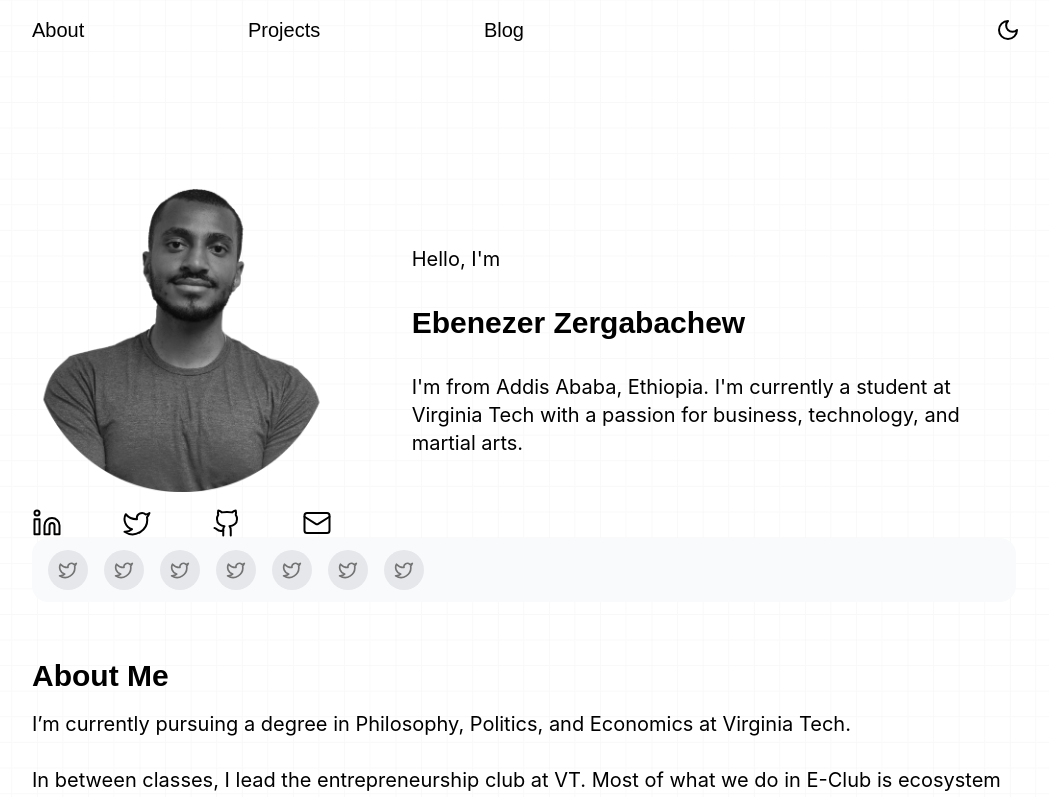
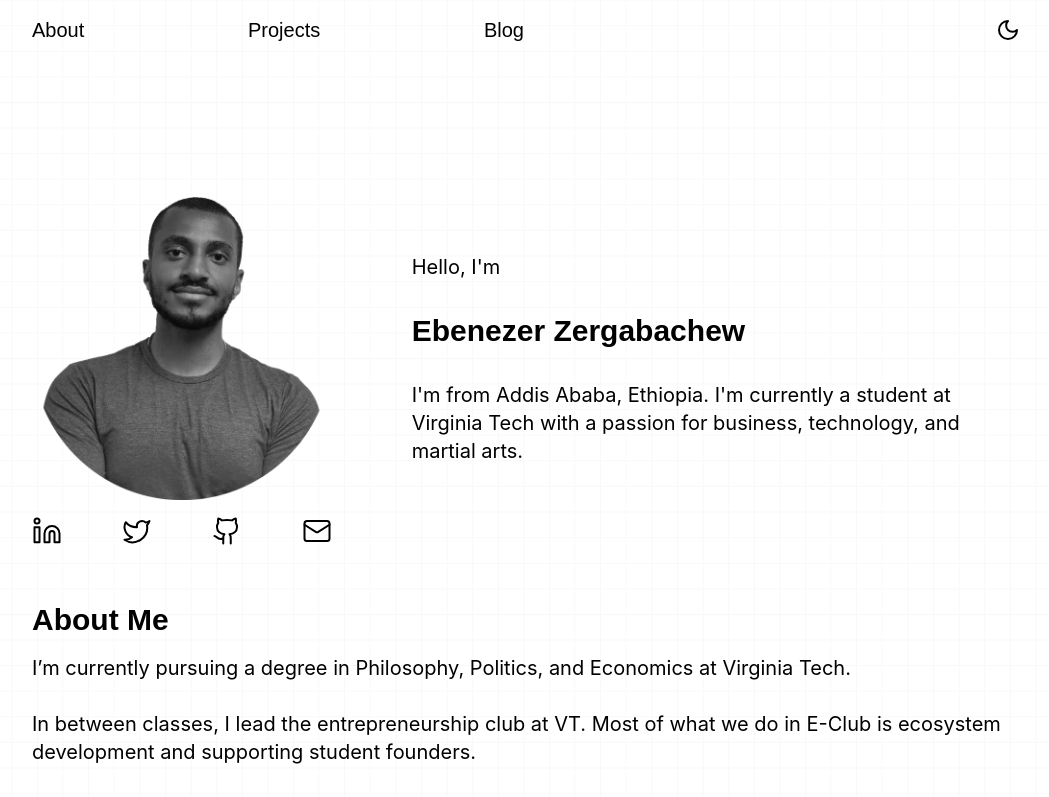
Before and after one commit to EbenZergaw/ebnzr-me, a Next.js app: page / in a window 1280 px wide. Shown: the top 797 px of the page, without its empty margins (116-1165 px from the left). Built offline with nearby package versions, Linux system fonts and the light colour scheme.

Commit message:
mobile menu styling

```diff
--- a/app/globals.css
+++ b/app/globals.css
@@ -20,14 +20,14 @@ div, p, span {
   font-family: "Inter", sans-serif;
 }
 
-.dark h1, .dark h2, .dark h3, .dark .chakra{
+.dark h1, .dark h2, .dark h3, .dark.chakra{
   background: linear-gradient(180deg, white, #999999);
   -webkit-background-clip: text;
   -webkit-text-fill-color: transparent;
 }
 
 @media (max-width: 768px) {
-  .dark h1, .dark h2, .dark h3, .dark .chakra {
+  .dark h1, .dark h2, .dark h3{
     background: none; /* Remove the gradient */
     -webkit-text-fill-color: rgb(226, 226, 226); /* Make the text white */
   }
--- a/app/layout.tsx
+++ b/app/layout.tsx
@@ -21,7 +21,7 @@ export default function RootLayout({
         <div className="lg:w-full max-w-screen-lg mx-auto rounded-md relative lg:flex flex-col antialiased px-5">
           <ThemeProvider>
             <Navbar />
-            <div className="mt-10">{children}</div>
+            <div className="mt-12">{children}</div>
           </ThemeProvider>{" "}
         </div>
         <BackgroundBeams className="z-[-10]"></BackgroundBeams>
--- a/app/page.tsx
+++ b/app/page.tsx
@@ -17,58 +17,6 @@ export default function Home() {
     { href: "https://x.com/EbenZergaw", icon: Twitter },
     { href: "https://github.com/EbenZergaw", icon: Github },
     { href: "mailto:eben.zergaw@gmail.com", icon: Mail },
-  ];
-
-  const links = [
-    {
-      title: "Home",
-      icon: (
-        <Twitter className="h-full w-full text-neutral-500 dark:text-neutral-300" />
-      ),
-      href: "#",
-    },
-
-    {
-      title: "Products",
-      icon: (
-        <Twitter className="h-full w-full text-neutral-500 dark:text-neutral-300" />
-      ),
-      href: "#",
-    },
-    {
-      title: "Components",
-      icon: (
-        <Twitter className="h-full w-full text-neutral-500 dark:text-neutral-300" />
-      ),
-      href: "#",
-    },
-    {
-      title: "Aceternity UI",
-      icon:  <Twitter className="h-full w-full text-neutral-500 dark:text-neutral-300" />,
-      href: "#",
-    },
-    {
-      title: "Changelog",
-      icon: (
-        <Twitter className="h-full w-full text-neutral-500 dark:text-neutral-300" />
-      ),
-      href: "#",
-    },
-
-    {
-      title: "Twitter",
-      icon: (
-        <Twitter className="h-full w-full text-neutral-500 dark:text-neutral-300" />
-      ),
-      href: "#",
-    },
-    {
-      title: "GitHub",
-      icon: (
-        <Twitter className="h-full w-full text-neutral-500 dark:text-neutral-300" />
-      ),
-      href: "#",
-    },
   ];
 
   return (
@@ -106,11 +54,6 @@ export default function Home() {
           </p>
         </div>
       </div>
-
-      <FloatingDock
-        mobileClassName="translate-y-20" // only for demo, remove for production
-        items={links}
-      />
 
       <h2 className="text-3xl mt-14 mb-4 lg:mx-0 mx-auto font-bold">
         About Me
--- a/components/Navbar.tsx
+++ b/components/Navbar.tsx
@@ -5,6 +5,7 @@ import ThemeToggle from "./theme/theme-toggle";
 import { usePathname } from "next/navigation";
 import { AlignJustify, X } from "lucide-react";
 import path from "path";
+import { FloatingDock } from "./ui/floating-dock";
 
 function Navbar() {
   const pathname = usePathname();
@@ -12,11 +13,12 @@ function Navbar() {
 
   const mobileMenuRef = useRef<HTMLDivElement | null>(null);
 
-  const LINKS = [
+  const links = [
     { href: "/", label: "About" },
     { href: "/projects", label: "Projects" },
     { href: "/posts", label: "Blog" },
   ];
+
 
   // Handle closing mobile menu when clicking outside
   useEffect(() => {
@@ -46,10 +48,10 @@ function Navbar() {
   return (
     <>
       {/* Desktop NAV */}
-      <div className="hidden lg:block lg:flex lg:items-center mt-4 z-0 chakra text-xl mb-20">
+      <div className="hidden lg:block lg:flex lg:items-center mt-4 z-50 chakra text-xl mb-20">
         <div className="w-full mx-auto">
           <div className="lg:w-1/2 lg:flex lg:items-center lg:justify-between chakra !font-extralight">
-            {LINKS.map((link) => (
+            {links.map((link) => (
               <Link href={link.href} key={link.href}>
                 <span
                   className={`hover:font-medium chakra
@@ -71,56 +73,12 @@ function Navbar() {
         </div>
       </div>
 
-      {/* MOBILE NAV */}
-      <div className="lg:hidden flex items-center justify-between py-4 z-40">
-        <Link href={"/"}>
-          <h3 className="text-lg font-medium">Ebenezer Zergabachew</h3>
-        </Link>
-        <AlignJustify onClick={() => setIsMobileMenuOpen(true)} size={32} />
-      </div>
 
-      {isMobileMenuOpen && (
-        <div className="fixed inset-0 bg-black/50 backdrop-blur-sm z-40 flex justify-center">
-          {/* Centered mobile menu */}
-          <div
-            ref={mobileMenuRef}
-            className="z-50 h-fit relative top-40 bg-white dark:bg-[#0B0E13] rounded-md p-6 w-2/3 border border-black dark:border-white/50"
-          >
-            {/* Close button */}
-            <div className="flex items-center justify-between">
-              <div className="chakra text-xl font-bold">Menu</div>
-              <button onClick={() => setIsMobileMenuOpen(false)}>
-                <X />
-              </button>
-            </div>
 
-            {/* Mobile Menu Links */}
-            <div className="flex flex-col gap-5 mt-8">
-              {LINKS.map((link) => (
-                <Link
-                  href={link.href}
-                  key={link.href}
-                  onClick={handleLinkClick}
-                  className="ml-2"
-                >
-                  <span
-                    className={`text-xl chakra ${
-                      pathname.includes(link.href) ? "font-medium" : ""
-                    }`}
-                  >
-                    {link.label}
-                  </span>
-                </Link>
-              ))}
+        <FloatingDock
+          items={links}
+        />
 
-              <div className="border w-fit flex float-right items-center mx- auto px-2 rounded-md border-gray-400">
-                <div className="text-xl chakra mr-2">Theme</div>
-                <ThemeToggle />
-              </div>
-            </div>
-          </div>
-        </div>
-      )}
     </>
   );
 }
--- a/components/ui/background-beams.tsx
+++ b/components/ui/background-beams.tsx
@@ -11,11 +11,11 @@ export const BackgroundBeams = React.memo(
     const paths = [
       // "M-380 -189L684 875",
       // "M-373 -197L691 867",
-      "M-366 -205L698 859",
-      "M-359 -213L705 851",
-      "M-352 -221L712 843",
-      "M-345 -229L719 835",
-      "M-338 -237L726 827",
+      "M-366 -205L698 8590",
+      "M-359 -213L705 8510",
+      "M-352 -221L712 8430",
+      "M-345 -229L719 8350",
+      "M-338 -237L726 8270",
       // "M-331 -245L733 819",
       // "M-324 -253L740 811",
       // "M-317 -261L747 803",
@@ -44,8 +44,8 @@ export const BackgroundBeams = React.memo(
       // "M-156 -445L908 619",
       // "M-149 -453L915 611",
       // "M-142 -461L922 603",
-      "M-135 -469L929 595",
-      "M-128 -477L936 587",
+      "M-135 -469L929 5950",
+      "M-128 -477L936 5870",
       "M-121 -485L943 579",
       "M-114 -493L950 571",
       "M-107 -501L957 563",
--- a/components/ui/floating-dock.tsx
+++ b/components/ui/floating-dock.tsx
@@ -1,34 +1,24 @@
-/**
- * Note: Use position fixed according to your needs
- * Desktop navbar is better positioned at the bottom
- * Mobile navbar is better positioned at bottom right.
- **/
-
 import { cn } from "@/lib/utils";
 import { IconLayoutNavbarCollapse } from "@tabler/icons-react";
 import {
   AnimatePresence,
-  MotionValue,
   motion,
-  useMotionValue,
-  useSpring,
-  useTransform,
 } from "framer-motion";
 import Link from "next/link";
-import { useRef, useState } from "react";
+import { useRef, useState, useEffect } from "react";
+import { useTheme } from "next-themes";
+import { Moon, Sun } from "lucide-react";
 
 export const FloatingDock = ({
   items,
-  desktopClassName,
   mobileClassName,
 }: {
-  items: { title: string; icon: React.ReactNode; href: string }[];
+  items: { label: string; href: string }[];
   desktopClassName?: string;
   mobileClassName?: string;
 }) => {
   return (
     <>
-      <FloatingDockDesktop items={items} className={desktopClassName} />
       <FloatingDockMobile items={items} className={mobileClassName} />
     </>
   );
@@ -38,29 +28,86 @@ const FloatingDockMobile = ({
   items,
   className,
 }: {
-  items: { title: string; icon: React.ReactNode; href: string }[];
+  items: { label: string; href: string }[];
   className?: string;
 }) => {
   const [open, setOpen] = useState(false);
+  const menuRef = useRef<HTMLDivElement>(null);
+  const buttonRef = useRef<HTMLButtonElement>(null); // Ref for the menu button
+  const { theme, setTheme } = useTheme();
+  const [buttonClicked, setButtonClicked] = useState(false); // Flag to track button clicks
+
+  useEffect(() => {
+    const handleClickOutside = (event: MouseEvent) => {
+      if (
+        menuRef.current &&
+        !menuRef.current.contains(event.target as Node) &&
+        !buttonRef.current?.contains(event.target as Node) // Exclude button click from being considered an outside click
+      ) {
+        setOpen(false);
+      }
+    };
+
+    if (open) {
+      document.addEventListener("mousedown", handleClickOutside);
+    } else {
+      document.removeEventListener("mousedown", handleClickOutside);
+    }
+
+    return () => {
+      document.removeEventListener("mousedown", handleClickOutside);
+    };
+  }, [open]);
+
+  const toggleMenu = () => {
+    setButtonClicked(true);
+    setOpen((prevOpen) => !prevOpen);
+  };
+
+  useEffect(() => {
+    if (buttonClicked) {
+      setButtonClicked(false); // Reset flag after the button has been clicked
+    }
+  }, [buttonClicked]);
+
   return (
-    <div className={cn("relative block md:hidden", className)}>
+    <div className="w-full fixed z-50 md:hidden">
+      <span
+        ref={buttonRef} // Attach ref to button
+        onClick={toggleMenu}
+        className={`
+          rounded-md fixed right-4 top-4
+          font-semibold chakra
+          text-black dark:text-white/40
+          text-opacity-40
+          ${open && "opacity-100 dark:text-white/100 text-opacity-100"}
+          backdrop-blur-[2px] px-2 py-1 pr-0
+          `}
+      >
+        MENU
+      </span>
+
+      <div
+        ref={menuRef} // Reference the menu container
+        className={cn("w-1/2 fixed right-4 block md:hidden z-50", className)}
+      >
         <AnimatePresence>
           {open && (
             <motion.div
               layoutId="nav"
-            className="absolute bottom-full mb-2 inset-x-0 flex flex-col gap-2"
+              className="absolute top-full h-fit mb-2 flex flex-col gap-2 w-full right-0"
             >
               {items.map((item, idx) => (
                 <motion.div
-                key={item.title}
-                initial={{ opacity: 0, y: 10 }}
+                  key={item.label}
+                  initial={{ opacity: 1, y: -10 }} // Starts above, animating downward
                   animate={{
                     opacity: 1,
-                  y: 0,
+                    y: 0, // Ends at its normal position
                   }}
                   exit={{
                     opacity: 0,
-                  y: 10,
+                    y: -10, // Moves down when exiting
                     transition: {
                       delay: idx * 0.05,
                     },
@@ -69,131 +116,43 @@ const FloatingDockMobile = ({
                 >
                   <Link
                     href={item.href}
-                  key={item.title}
-                  className="h-10 w-10 rounded-full bg-gray-50 dark:bg-neutral-900 flex items-center justify-center"
+                    key={item.label}
+                    onClick={() => {
+                      setOpen(false);
+                    }}
+                    className="border border-gray-600 rounded-md w-full p-2 flex items-center justify-between text-right backdrop-blur-[3px] transitionQ bg-white/50 dark:bg-[#0B0E13]/40"
                   >
-                  <div className="h-4 w-4">{item.icon}</div>
+                    <div className="w-full text-lg text-right float-right">
+                      {item.label}
+                    </div>
                   </Link>
+
+                  {idx == items.length - 1 && (
+                    <div
+                      className="border border-gray-600 rounded-md w-full p-2 flex items-center justify-between text-right mt-2 backdrop-blur-[3px] bg-white/50 dark:bg-[#0B0E13]/40"
+                      onClick={() => {
+                        setOpen(false);
+                        if (theme == "dark") {
+                          setTheme("light");
+                        } else {
+                          setTheme("dark");
+                        }
+                      }}
+                    >
+                      {theme == "dark" ? (
+                        <Sun className="" strokeWidth={1.6} />
+                      ) : (
+                        <Moon className="" strokeWidth={1.6}/>
+                      )}
+                      <span className="text-lg">Theme</span>
+                    </div>
+                  )}
                 </motion.div>
               ))}
             </motion.div>
           )}
         </AnimatePresence>
-      <button
-        onClick={() => setOpen(!open)}
-        className="h-10 w-10 rounded-full bg-gray-50 dark:bg-neutral-800 flex items-center justify-center"
-      >
-        <IconLayoutNavbarCollapse className="h-5 w-5 text-neutral-500 dark:text-neutral-400" />
-      </button>
+      </div>
     </div>
   );
 };
-
-const FloatingDockDesktop = ({
-  items,
-  className,
-}: {
-  items: { title: string; icon: React.ReactNode; href: string }[];
-  className?: string;
-}) => {
-  let mouseX = useMotionValue(Infinity);
-  return (
-    <motion.div
-      onMouseMove={(e) => mouseX.set(e.pageX)}
-      onMouseLeave={() => mouseX.set(Infinity)}
-      className={cn(
-        "mx-auto hidden md:flex h-16 gap-4 items-end  rounded-2xl bg-gray-50 dark:bg-neutral-900 px-4 pb-3",
-        className
-      )}
-    >
-      {items.map((item) => (
-        <IconContainer mouseX={mouseX} key={item.title} {...item} />
-      ))}
-    </motion.div>
-  );
-};
-
-function IconContainer({
-  mouseX,
-  title,
-  icon,
-  href,
-}: {
-  mouseX: MotionValue;
-  title: string;
-  icon: React.ReactNode;
-  href: string;
-}) {
-  let ref = useRef<HTMLDivElement>(null);
-
-  let distance = useTransform(mouseX, (val) => {
-    let bounds = ref.current?.getBoundingClientRect() ?? { x: 0, width: 0 };
-
-    return val - bounds.x - bounds.width / 2;
-  });
-
-  let widthTransform = useTransform(distance, [-150, 0, 150], [40, 80, 40]);
-  let heightTransform = useTransform(distance, [-150, 0, 150], [40, 80, 40]);
-
-  let widthTransformIcon = useTransform(distance, [-150, 0, 150], [20, 40, 20]);
-  let heightTransformIcon = useTransform(
-    distance,
-    [-150, 0, 150],
-    [20, 40, 20]
-  );
-
-  let width = useSpring(widthTransform, {
-    mass: 0.1,
-    stiffness: 150,
-    damping: 12,
-  });
-  let height = useSpring(heightTransform, {
-    mass: 0.1,
-    stiffness: 150,
-    damping: 12,
-  });
-
-  let widthIcon = useSpring(widthTransformIcon, {
-    mass: 0.1,
-    stiffness: 150,
-    damping: 12,
-  });
-  let heightIcon = useSpring(heightTransformIcon, {
-    mass: 0.1,
-    stiffness: 150,
-    damping: 12,
-  });
-
-  const [hovered, setHovered] = useState(false);
-
-  return (
-    <Link href={href}>
-      <motion.div
-        ref={ref}
-        style={{ width, height }}
-        onMouseEnter={() => setHovered(true)}
-        onMouseLeave={() => setHovered(false)}
-        className="aspect-square rounded-full bg-gray-200 dark:bg-neutral-800 flex items-center justify-center relative"
-      >
-        <AnimatePresence>
-          {hovered && (
-            <motion.div
-              initial={{ opacity: 0, y: 10, x: "-50%" }}
-              animate={{ opacity: 1, y: 0, x: "-50%" }}
-              exit={{ opacity: 0, y: 2, x: "-50%" }}
-              className="px-2 py-0.5 whitespace-pre rounded-md bg-gray-100 border dark:bg-neutral-800 dark:border-neutral-900 dark:text-white border-gray-200 text-neutral-700 absolute left-1/2 -translate-x-1/2 -top-8 w-fit text-xs"
-            >
-              {title}
-            </motion.div>
-          )}
-        </AnimatePresence>
-        <motion.div
-          style={{ width: widthIcon, height: heightIcon }}
-          className="flex items-center justify-center"
-        >
-          {icon}
-        </motion.div>
-      </motion.div>
-    </Link>
-  );
-}
```
Lines whose indentation alone changed are shown as unchanged.
